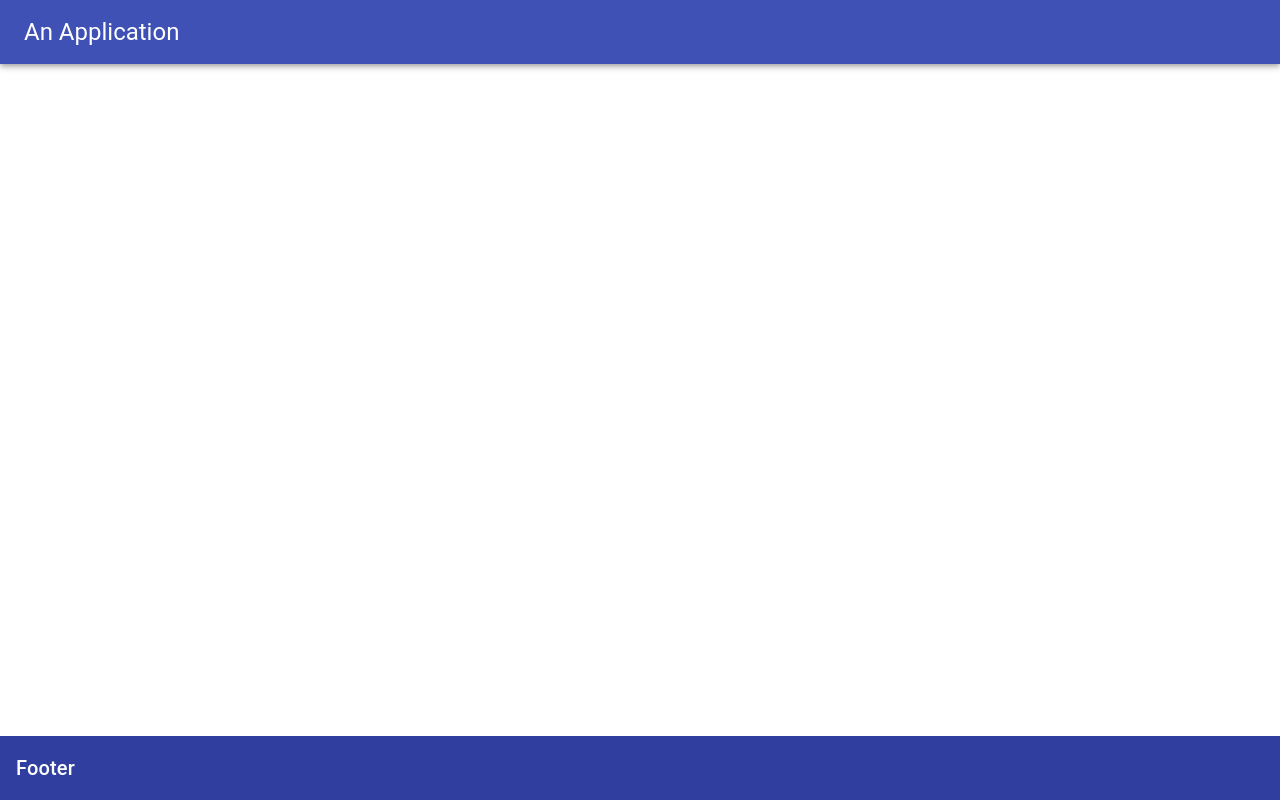
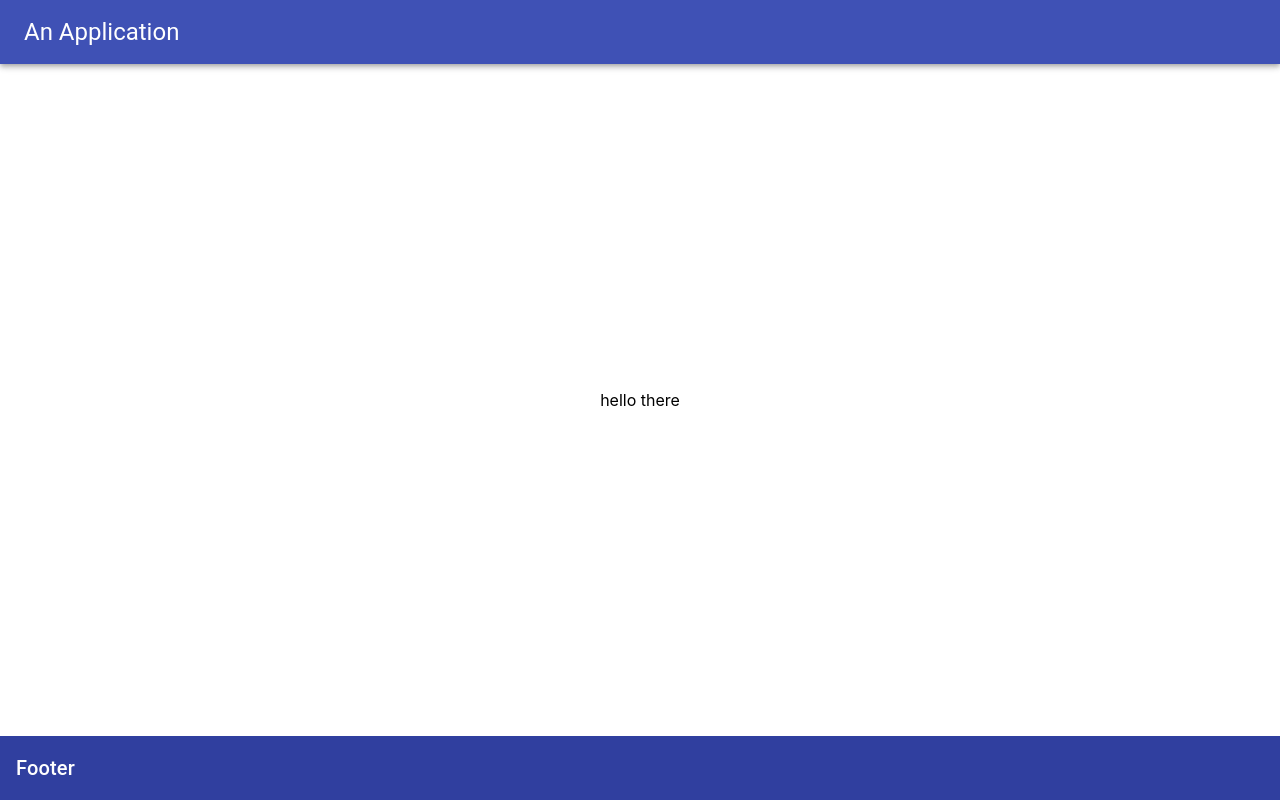
Before and after one commit to Arcywojak/some-react-idk, a React (Create React App) app: page / in a window 1280 px wide. Built offline with nearby package versions, Linux system fonts and the light colour scheme.

Commit message:
add new folders to the structure: pages, services, constants, create home-page

```diff
--- a/package.json
+++ b/package.json
@@ -7,6 +7,7 @@
     "@testing-library/jest-dom": "^5.14.1",
     "@testing-library/react": "^11.2.7",
     "@testing-library/user-event": "^12.8.3",
+    "axios": "^0.21.1",
     "node-sass": "^6.0.1",
     "react": "^17.0.2",
     "react-dom": "^17.0.2",
--- a/src/App.js
+++ b/src/App.js
@@ -2,6 +2,7 @@ import './App.scss';
 import HeaderComponent from './constant-components/header/header.component';
 import FooterComponent from './constant-components/footer/footer.component';
 import ContentWrapperComponent from './constant-components/content-wrapper/content-wrapper.component';
+import HomePage from './pages/home-page/home.page';
 function App() {
 
   return (
@@ -9,7 +10,7 @@ function App() {
       <HeaderComponent/>
 
       <ContentWrapperComponent>
-
+        <HomePage/>
       </ContentWrapperComponent>
 
       <FooterComponent/>
--- a/src/constant-components/content-wrapper/content-wrapper.component.js
+++ b/src/constant-components/content-wrapper/content-wrapper.component.js
@@ -12,12 +12,12 @@ const useStyles = makeStyles((theme) => ({
 }));
 
 
-const ContentWrapperComponent = () => {
+const ContentWrapperComponent = ({children}) => {
     const classes = useStyles();
 
     return (
         <Container className={classes.fullHeightContainer}>
-
+            {children}
        </Container>
     )
 }
--- /dev/null
+++ b/src/constants/weather-api-base-url.js
@@ -0,0 +1 @@
+export const BASE_URL = "api.openweathermap.org/data/2.5/weather?";
--- /dev/null
+++ b/src/pages/home-page/home.page.js
@@ -0,0 +1,12 @@
+import React from 'react'
+
+const HomePage = () => {
+
+    return (
+        <div>
+            hello there
+        </div>
+    )
+}
+
+export default HomePage
```
Also changed, not shown: src/services/weather.service/weather.service.js (added, +10 -0 lines), 2 other files (tests, documents, lock files or other folders).
